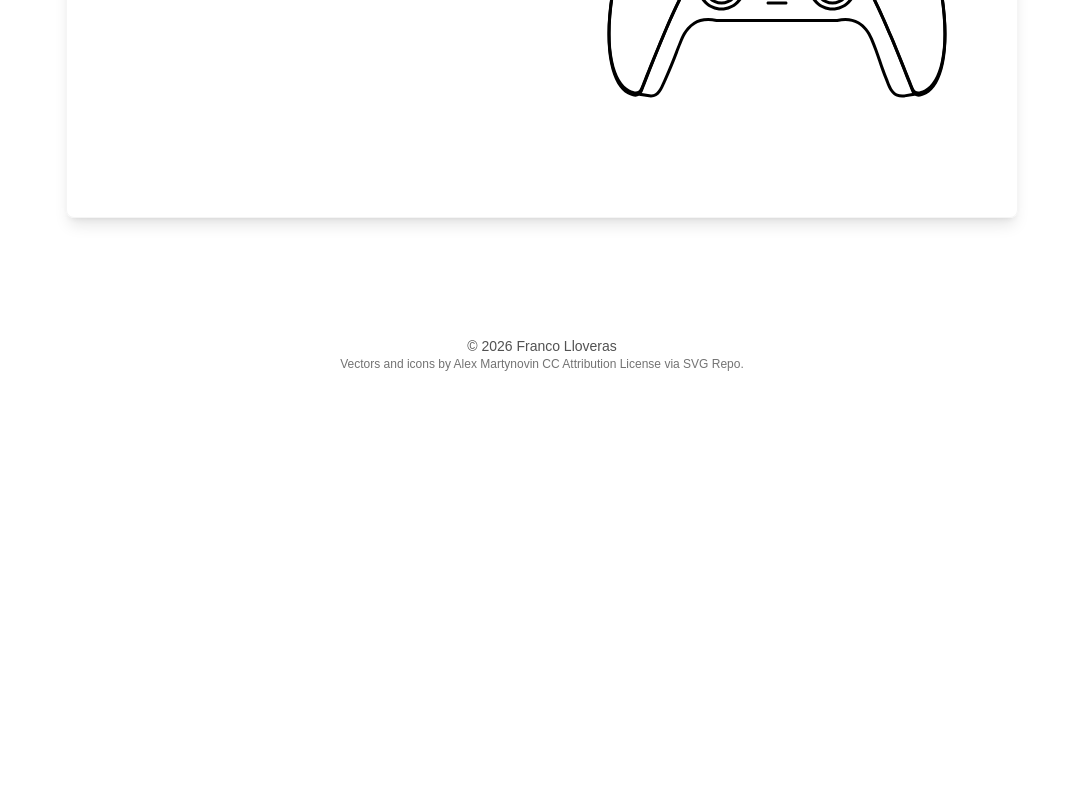
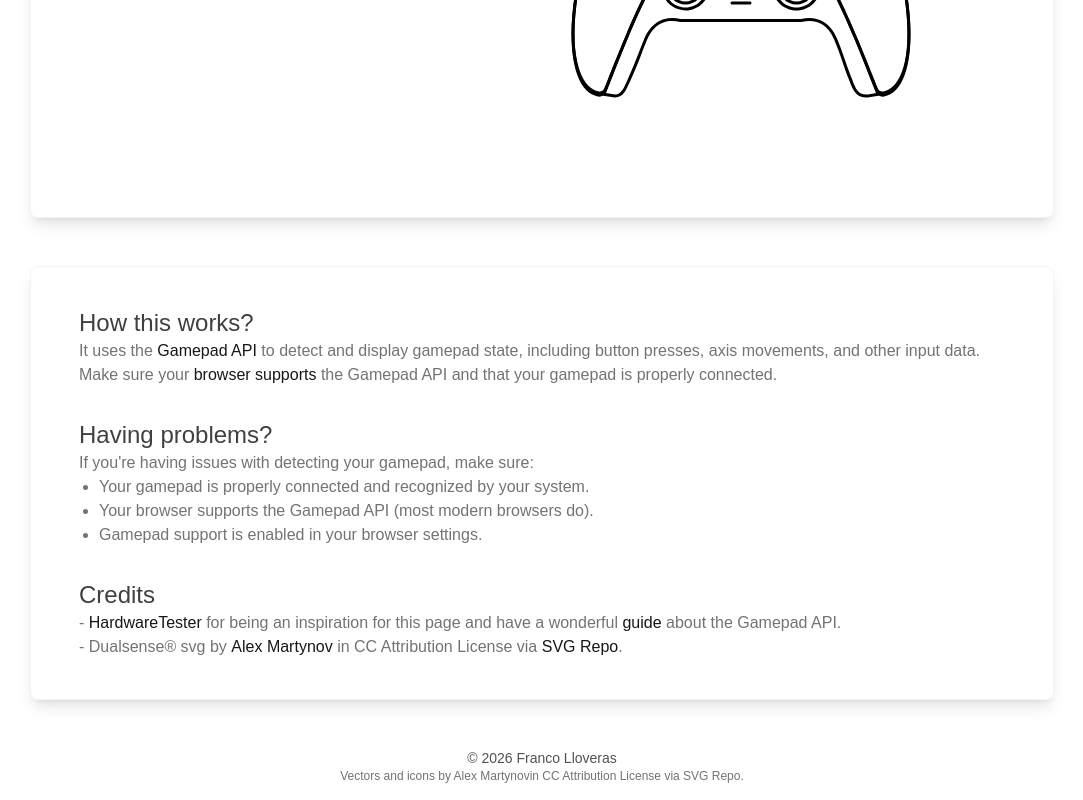
Before and after one commit to francolloveras/gamepad-tester, a React (Vite) app: page / in a window 1280 px wide. Shown: the part 412-1212 px from the top of the page, without its empty margins (98-1181 px from the left). Before the commit the page ends 800 px from the top, so only its background shows below. Built offline with nearby package versions, Linux system fonts and the light colour scheme; a small style sheet from the web is missing.

Commit message:
Create About component and add in the main structure

```diff
--- /dev/null
+++ b/src/components/about.tsx
@@ -0,0 +1,91 @@
+export default function About() {
+  return (
+    <div className="space-y-8 rounded-lg border border-neutral-100 px-12 py-10 shadow-lg">
+      <div>
+        <h2 className="inline-flex items-center gap-x-2 text-2xl text-neutral-700">
+          How this works?
+        </h2>
+        <p className="text-neutral-500">
+          It uses the{' '}
+          <a
+            href="https://developer.mozilla.org/en-US/docs/Web/API/Gamepad_API"
+            target="_blank"
+            referrerPolicy="no-referrer"
+            className="font-medium text-neutral-900 hover:underline"
+          >
+            Gamepad API
+          </a>{' '}
+          to detect and display gamepad state, including button presses, axis movements, and other
+          input data. Make sure your{' '}
+          <a
+            href="https://caniuse.com/gamepad"
+            target="_blank"
+            referrerPolicy="no-referrer"
+            className="font-medium text-neutral-900 hover:underline"
+          >
+            browser supports
+          </a>{' '}
+          the Gamepad API and that your gamepad is properly connected.
+        </p>
+      </div>
+      <div>
+        <h2 className="inline-flex items-center gap-x-2 text-2xl text-neutral-700">
+          Having problems?
+        </h2>
+        <p className="text-neutral-500">
+          If you're having issues with detecting your gamepad, make sure:
+          <ul className="list-disc pl-5">
+            <li>Your gamepad is properly connected and recognized by your system.</li>
+            <li>Your browser supports the Gamepad API (most modern browsers do).</li>
+            <li>Gamepad support is enabled in your browser settings.</li>
+          </ul>
+        </p>
+      </div>
+      <div>
+        <h2 className="inline-flex items-center gap-x-2 text-2xl text-neutral-700">Credits</h2>
+        <p className="text-neutral-500">
+          -{' '}
+          <a
+            href="https://hardwaretester.com"
+            target="_blank"
+            referrerPolicy="no-referrer"
+            className="font-medium text-neutral-900 hover:underline"
+          >
+            HardwareTester
+          </a>{' '}
+          for being an inspiration for this page and have a wonderful{' '}
+          <a
+            href="https://hardwaretester.com/gamepad/for-developers"
+            target="_blank"
+            referrerPolicy="no-referrer"
+            className="font-medium text-neutral-900 hover:underline"
+          >
+            guide
+          </a>{' '}
+          about the Gamepad API.
+        </p>
+        <p className="text-neutral-500">
+          - Dualsense&reg; svg by{' '}
+          <a
+            href="https://gumroad.com/darkwing?ref=svgrepo.com"
+            target="_blank"
+            referrerPolicy="no-referrer"
+            className="font-medium text-neutral-900 hover:underline"
+          >
+            Alex Martynov
+          </a>{' '}
+          in CC Attribution License via{' '}
+          <a
+            href="https://www.svgrepo.com/"
+            target="_blank"
+            referrerPolicy="no-referrer"
+            className="font-medium text-neutral-900 hover:underline"
+          >
+            SVG Repo
+          </a>
+          .
+        </p>
+      </div>
+    </div>
+  )
+}
--- a/src/main.tsx
+++ b/src/main.tsx
@@ -6,14 +6,16 @@ import { createRoot } from 'react-dom/client'
 
 import App from '@/App.tsx'
 import Header from '@/components/header'
+import About from '@/components/about'
 import Footer from '@/components/footer'
 
 createRoot(document.getElementById('root')!).render(
   <StrictMode>
-    <div className="flex flex-col items-center gap-y-12 min-h-screen">
+    <div className="flex min-h-screen flex-col items-center gap-y-12">
       <Header />
-      <div className="flex-1">
+      <div className="flex max-w-5xl flex-1 flex-col gap-y-12">
         <App />
+        <About />
       </div>
       <Footer />
     </div>
```
